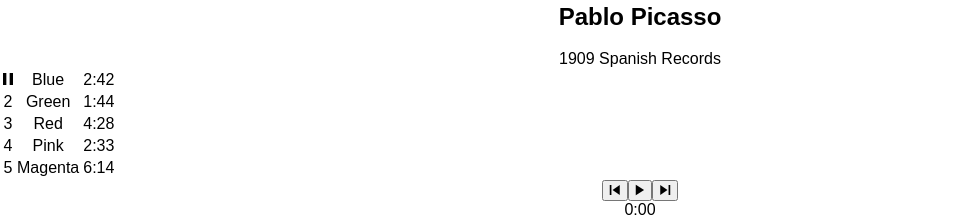
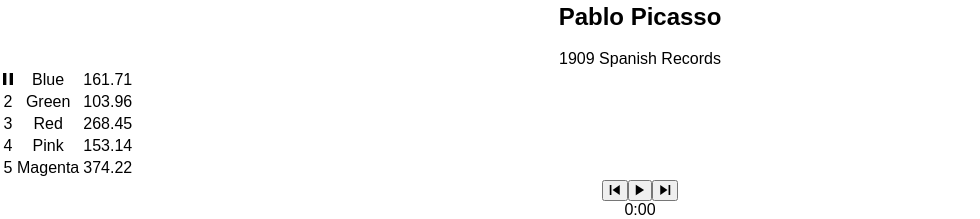
Before and after one commit to trevorgillette17/bloc-jams-react, a React (Create React App) app: page /album/the-colors in a window 1280 px wide. Shown: the part 720-939 px from the top of the page, without its empty margins (0-980 px from the left). Built offline with nearby package versions, Linux system fonts and the light colour scheme.

Commit message:
Revert ""completed formatTime edits""
This reverts commit 38f881aa803076fadb9d1d6659b1929b36a4989e.

```diff
--- a/src/components/Album.js
+++ b/src/components/Album.js
@@ -163,7 +163,7 @@
                 <tr key={index} onClick={() => this.handleSongClick(song)} onMouseEnter={() => this.handleMouseEnter(song)} onMouseLeave={() => this.handleMouseLeave(song)} >
                 <td>{this.getSongIcon(song,index)}</td>
 				<td>{song.title}</td>
-				<td>{this.formatTime(song.duration)}</td>
+				<td>{song.duration}</td>
 				</tr>
 			))}
 			</tbody>
```
